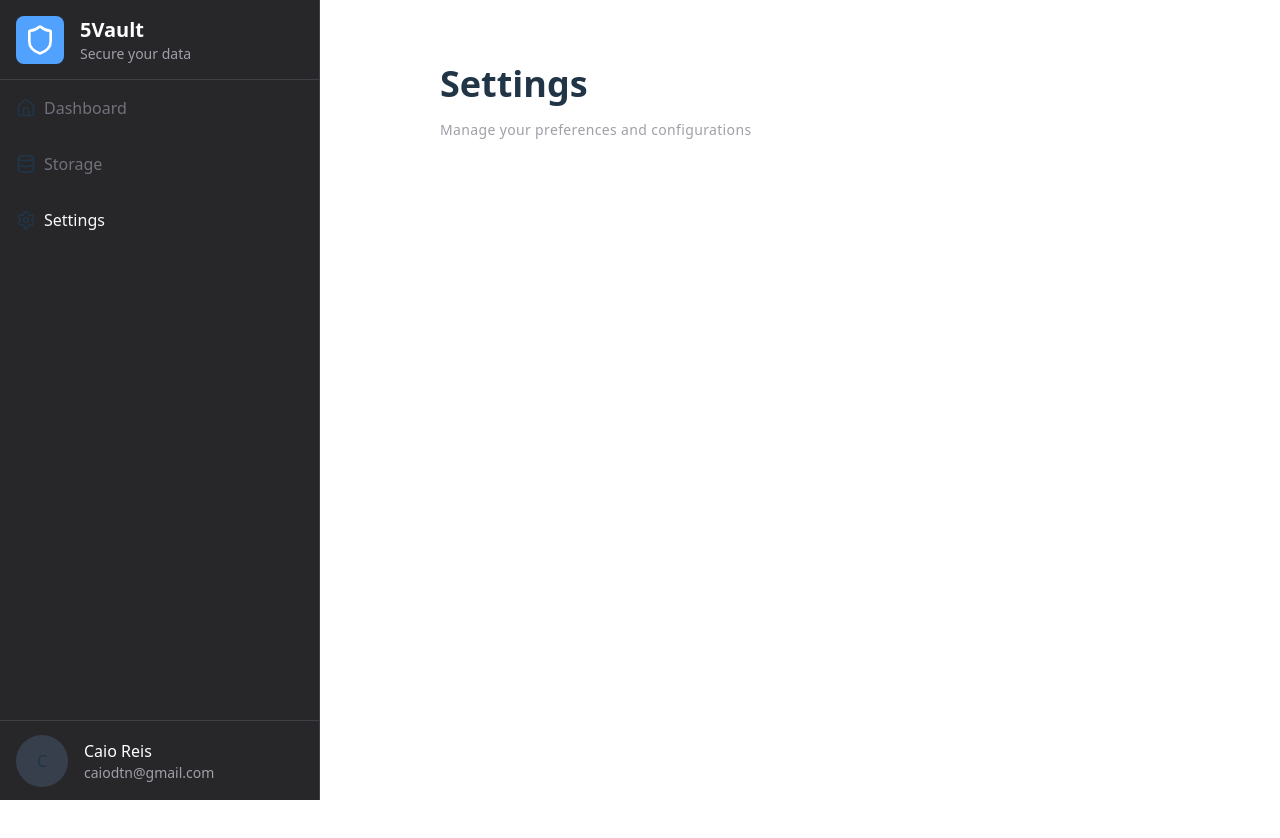
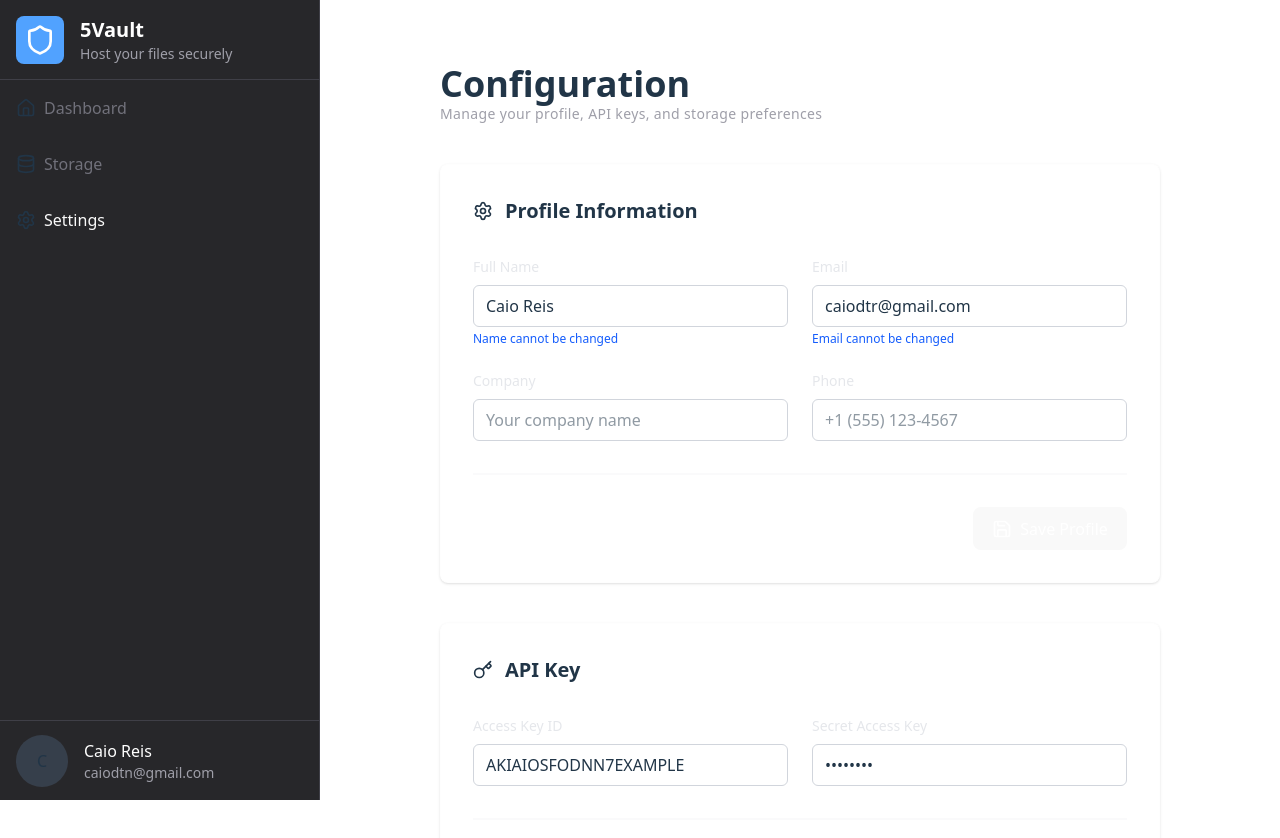
Before and after one commit to 5Vault/frontend, a React (Vite) app: page /settings in a window 1280 px wide. Shown: the top 838 px of the page. Before the commit the page ends 800 px from the top, so only its background shows below. Built offline with nearby package versions, Linux system fonts and the light colour scheme.

Commit message:
Storage ID Page,

```diff
--- a/src/@types/Contexts.ts
+++ b/src/@types/Contexts.ts
@@ -4,3 +4,13 @@ export type VisualContextType = {
   theme: "light" | "dark";
   setTheme: (theme: "light" | "dark") => void;
 };
+
+export type AuthContextType = {
+  user: {
+    id: string;
+    email: string;
+    name: string;
+  } | null;
+  login: (email: string, password: string) => Promise<void>;
+  logout: () => Promise<void>;
+};
--- a/src/App.tsx
+++ b/src/App.tsx
@@ -1,11 +1,13 @@
 import { Toaster } from "react-hot-toast";
 import Side from "./components/Side";
 import DashBoardTemplate from "./templates/DashBoard";
-import StorageTemplate from "./templates/Storages";
+import StorageTemplate from "./templates/Storage";
 import SettingsTemplate from "./templates/Settings";
 import type { ReactElement } from "react";
+import { useParams } from "react-router-dom";
+import StoragesTemplate from "./templates/Storages";
 
-type SectionType = "dashboard" | "storage" | "settings";
+type SectionType = "dashboard" | "storages" | "settings" | "storage";
 
 interface AppProps {
   section: SectionType;
@@ -30,13 +32,16 @@ const toasterConfig = {
   },
 };
 
-const templates: Record<SectionType, ReactElement> = {
-  dashboard: <DashBoardTemplate />,
-  storage: <StorageTemplate />,
-  settings: <SettingsTemplate />,
-};
+function App({ section }: AppProps) {
+  const { id } = useParams<{ id?: string }>();
 
-function App({ section }: AppProps) {
+  const templates: Record<SectionType, ReactElement> = {
+    dashboard: <DashBoardTemplate />,
+    storages: <StoragesTemplate />,
+    settings: <SettingsTemplate />,
+    storage: <StorageTemplate id={id} />,
+  };
+
   return (
     <div className="flex h-screen w-screen">
       <Side />
--- a/src/components/Side.tsx
+++ b/src/components/Side.tsx
@@ -14,7 +14,9 @@ const Side = () => {
           </div>
           <div className="flex flex-col items-start justify-start">
             <h2 className="text-white font-bold text-xl">5Vault</h2>
-            <span className="text-sm text-zinc-400">Secure your data</span>
+            <span className="text-sm text-zinc-400">
+              Host your files securely
+            </span>
           </div>
         </header>
         <span>
--- a/src/context/AuthContext.tsx
+++ b/src/context/AuthContext.tsx
@@ -0,0 +1,6 @@
+import { createContext } from "react";
+import { type AuthContextType } from "../@types/Contexts";
+
+const AuthContext = createContext<AuthContextType | undefined>(undefined);
+
+export default AuthContext;
--- a/src/main.tsx
+++ b/src/main.tsx
@@ -14,7 +14,8 @@ createRoot(document.getElementById("root")!).render(
         <Routes>
           <Route path="/" element={<Home />} />
           <Route path="/dashboard" element={<App section="dashboard" />} />
-          <Route path="/storage" element={<App section="storage" />} />
+          <Route path="/storages" element={<App section="storages" />} />
+          <Route path="/storage/:id" element={<App section="storage" />} />
           <Route path="/settings" element={<App section="settings" />} />
         </Routes>
       </BrowserRouter>
--- a/src/provider/AuthProvider.tsx
+++ b/src/provider/AuthProvider.tsx
@@ -0,0 +1,23 @@
+import { useState, type ReactNode } from "react";
+import type { AuthContextType } from "../@types/Contexts";
+import AuthContext from "../context/AuthContext";
+
+const AuthProvider = ({ children }: { children: ReactNode }) => {
+    const [user, setUser] = useState<AuthContextType["user"]>(null);
+
+    const login = async (email: string, password: string) => {
+        // Implement login logic
+    };
+
+    const logout = async () => {
+        // Implement logout logic
+    };
+
+    return (
+        <AuthContext.Provider value={{ user, login, logout }}>
+            {children}
+        </AuthContext.Provider>
+    );
+}
+
+export default AuthProvider;
--- a/src/templates/Settings.tsx
+++ b/src/templates/Settings.tsx
@@ -1,14 +1,120 @@
+import Icons from "../utils/Icons";
+
 const SettingsTemplate = () => {
   return (
-    <div className="flex flex-col h-full items-center px-24 py-10 gap-10">
-      <header className="w-full flex justify-between items-center">
-        <span className="flex flex-col gap-4">
-          <h2 className="text-4xl font-bold">Settings</h2>
-          <h5 className="text-sm text-zinc-400 tracking-wide">
-            Manage your preferences and configurations
-          </h5>
-        </span>
+    <div className="flex flex-col h-full items-start px-24 py-10 gap-10">
+      <header className="w-full flex flex-col">
+        <h2 className="text-4xl font-bold">Configuration</h2>
+        <h5 className="text-sm text-zinc-400 tracking-wide">
+          Manage your profile, API keys, and storage preferences
+        </h5>
       </header>
+
+      <div className="rounded-lg p-8 shadow-sm w-full border border-zinc-100/10">
+        <div className="flex items-center gap-3 mb-8">
+          {Icons.settings}
+          <h3 className="text-xl font-semibold">Profile Information</h3>
+        </div>
+
+        <div className="grid grid-cols-2 gap-6">
+          <div>
+            <label className="block text-sm font-medium text-gray-200 mb-2">
+              Full Name
+            </label>
+            <input
+              type="text"
+              defaultValue="Caio Reis"
+              className="w-full px-3 py-2 border border-gray-300 rounded-md focus:outline-none focus:ring-2 focus:ring-blue-500 focus:border-transparent"
+            />
+            <p className="text-xs text-blue-600 mt-1">Name cannot be changed</p>
+          </div>
+
+          <div>
+            <label className="block text-sm font-medium text-gray-200 mb-2">
+              Email
+            </label>
+            <input
+              type="email"
+              defaultValue="caiodtr@gmail.com"
+              className="w-full px-3 py-2 border border-gray-300 rounded-md focus:outline-none focus:ring-2 focus:ring-blue-500 focus:border-transparent"
+            />
+            <p className="text-xs text-blue-600 mt-1">
+              Email cannot be changed
+            </p>
+          </div>
+
+          <div>
+            <label className="block text-sm font-medium text-gray-200 mb-2">
+              Company
+            </label>
+            <input
+              type="text"
+              placeholder="Your company name"
+              className="w-full px-3 py-2 border border-gray-300 rounded-md focus:outline-none focus:ring-2 focus:ring-blue-500 focus:border-transparent"
+            />
+          </div>
+
+          <div>
+            <label className="block text-sm font-medium text-gray-200 mb-2">
+              Phone
+            </label>
+            <input
+              type="tel"
+              placeholder="+1 (555) 123-4567"
+              className="w-full px-3 py-2 border border-gray-300 rounded-md focus:outline-none focus:ring-2 focus:ring-blue-500 focus:border-transparent"
+            />
+          </div>
+        </div>
+        <div className="w-full h-0.5 bg-gray-200/20 my-8" />
+        <div className="flex justify-end mt-8">
+          <button className="flex items-center gap-2 bg-zinc-900 text-white px-6 py-2 rounded-md hover:bg-gray-800 transition-colors">
+            {Icons.save}
+            Save Profile
+          </button>
+        </div>
+      </div>
+
+      <div className="rounded-lg p-8 shadow-sm w-full border border-zinc-100/10">
+        <div className="flex items-center gap-3 mb-8">
+          {Icons.key}
+          <h3 className="text-xl font-semibold">API Key</h3>
+        </div>
+
+        <div className="grid grid-cols-2 gap-6">
+          <div>
+            <label className="block text-sm font-medium text-gray-200 mb-2">
+              Access Key ID
+            </label>
+            <input
+              type="text"
+              defaultValue="AKIAIOSFODNN7EXAMPLE"
+              className="w-full px-3 py-2 border border-gray-300 rounded-md focus:outline-none focus:ring-2 focus:ring-blue-500 focus:border-transparent"
+            />
+          </div>
+
+          <div>
+            <label className="block text-sm font-medium text-gray-200 mb-2">
+              Secret Access Key
+            </label>
+            <input
+              type="password"
+              defaultValue={"********"}
+              className="w-full px-3 py-2 border border-gray-300 rounded-md focus:outline-none focus:ring-2 focus:ring-blue-500 focus:border-transparent"
+            />
+          </div>
+        </div>
+        <div className="w-full h-0.5 bg-gray-200/20 my-8" />
+        <div className="flex justify-end mt-8 gap-2">
+          <button className="flex items-center gap-2 bg-zinc-900 text-white px-6 py-2 rounded-md hover:bg-gray-800 transition-colors">
+            {Icons.refresh}
+            Reset Keys
+          </button>
+          <button className="flex items-center gap-2 bg-zinc-900 text-white px-6 py-2 rounded-md hover:bg-gray-800 transition-colors">
+            {Icons.save}
+            Save Profile
+          </button>
+        </div>
+      </div>
     </div>
   );
 };
--- a/src/templates/Storage.tsx
+++ b/src/templates/Storage.tsx
@@ -0,0 +1,10 @@
+const StorageTemplate = ({ id }: { id?: string }) => {
+  return (
+    <div>
+      <h1>Storage</h1>
+      {id && <p>Selected Storage ID: {id}</p>}
+    </div>
+  );
+};
+
+export default StorageTemplate;
--- a/src/templates/Storages.tsx
+++ b/src/templates/Storages.tsx
@@ -5,7 +5,7 @@ import Icons from "../utils/Icons";
 import InputWithIcon from "../components/InputWithIcon";
 import Storage from "../components/Storage";
 
-const StorageTemplate = () => {
+const StoragesTemplate = () => {
   const { language } = useVisualContext();
   return (
     <div className="flex flex-col items-center justify-start w-full h-full gap-8 px-24 py-10">
@@ -30,14 +30,42 @@ const StorageTemplate = () => {
           </button>
         </span>
       </header>
-      <div className="flex flex-wrap overflow-y-auto w-full justify-center gap-10">
-        <Storage id="1" name="Storage 1" size={100} type="SSD" />
-        <Storage id="2" name="Storage 2" size={200} type="HDD" />
-        <Storage id="3" name="Storage 3" size={300} type="SSD" />
-        <Storage id="4" name="Storage 4" size={400} type="HDD" />
+      <div className="flex flex-wrap overflow-y-auto w-full justify-center gap-10 p-2">
+        <Storage
+          id="1"
+          name="Storage 1"
+          size={100}
+          used={50}
+          totalFiles={10}
+          lastAccessed={new Date()}
+        />
+        <Storage
+          id="2"
+          name="Storage 2"
+          size={200}
+          used={100}
+          totalFiles={20}
+          lastAccessed={new Date()}
+        />
+        <Storage
+          id="3"
+          name="Storage 3"
+          size={300}
+          used={150}
+          totalFiles={30}
+          lastAccessed={new Date()}
+        />
+        <Storage
+          id="4"
+          name="Storage 4"
+          size={400}
+          used={200}
+          totalFiles={40}
+          lastAccessed={new Date()}
+        />
       </div>
     </div>
   );
 };
 
-export default StorageTemplate;
+export default StoragesTemplate;
--- a/src/utils/Content.tsx
+++ b/src/utils/Content.tsx
@@ -9,7 +9,7 @@ const Content = {
       },
       icon: Icons.home,
     },
-    storage: {
+    storages: {
       labels: {
         ptBR: "Armazenamento",
         enUS: "Storage",
@@ -50,11 +50,9 @@ const Content = {
           enUS: "Add Storage",
         },
       },
-    }
     },
-  home: {
-
-  }
+  },
+  home: {},
 };
 
 export default Content;
--- a/src/utils/Icons.tsx
+++ b/src/utils/Icons.tsx
@@ -6,7 +6,10 @@ import {
   FileStack,
   HardDrive,
   House,
+  Key,
   Plus,
+  RefreshCw,
+  Save,
   Search,
   Settings,
   Shield,
@@ -27,6 +30,9 @@ const Icons = {
   goto: <ArrowRight size={20} />,
   files: <Files size={24} />,
   search: <Search size={20} />,
+  key: <Key size={20} />,
+  save: <Save size={20} />,
+  refresh: <RefreshCw size={20} />
 };
 
 export default Icons;
```
Also changed, not shown: src/components/Storage.tsx (+47 -11 lines), 1 other file (tests, documents, lock files or other folders). Lines whose indentation alone changed are shown as unchanged.
